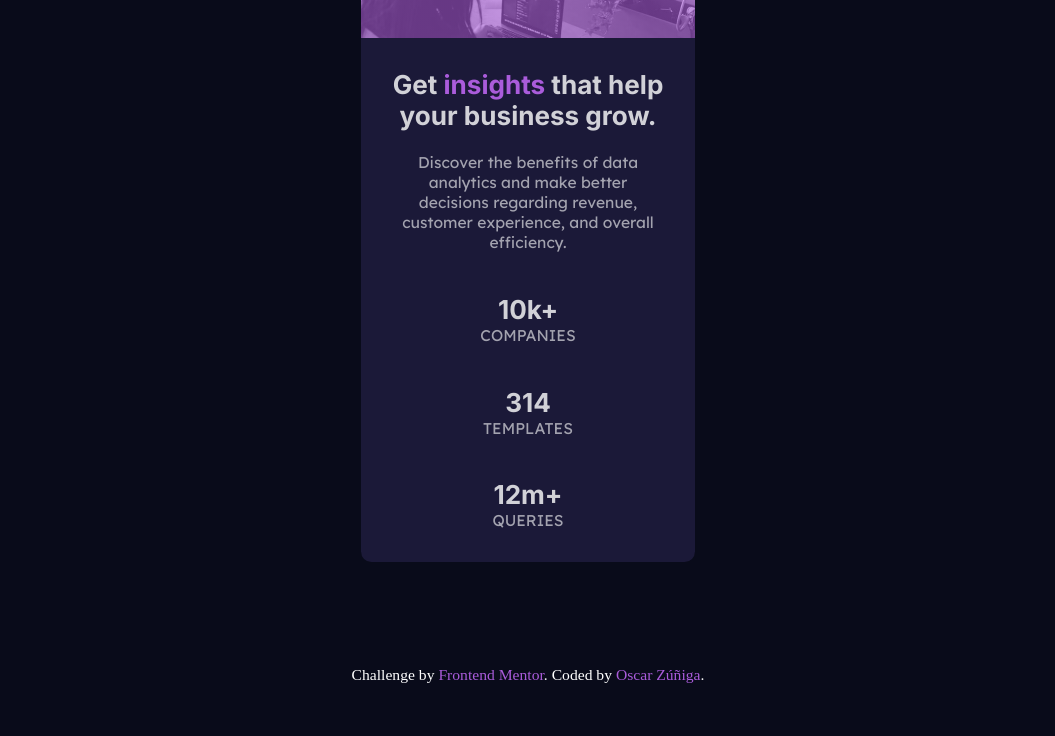
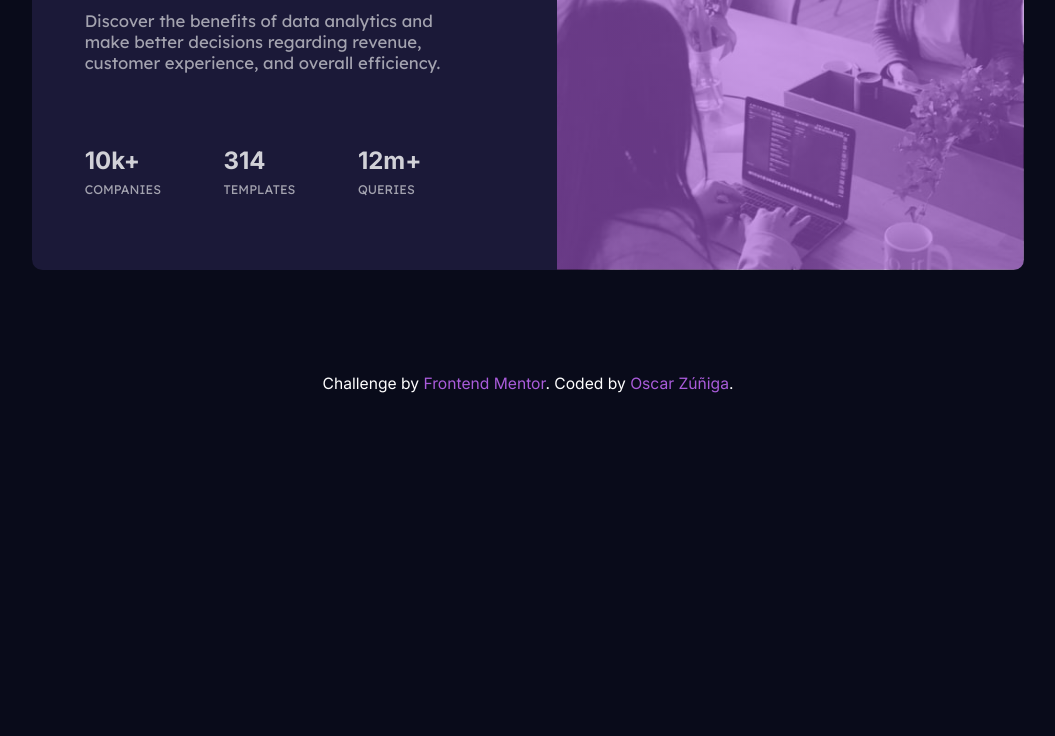
Before and after one commit to 1994oscar/stats-preview-card-component-main-chlg-05, a website: page index.html in a window 1280 px wide. Shown: the part 275-1011 px from the top of the page, without its empty margins (112-1167 px from the left). After the commit the page ends 800 px from the top, so only its background shows below. Drawn offline with Linux system fonts and the light colour scheme.

Commit message:
Updated Readme file and add desktop media queries

```diff
--- a/index.html
+++ b/index.html
@@ -41,7 +41,7 @@
   <footer>
     <div class="attribution">
       Challenge by <a href="https://www.frontendmentor.io?ref=challenge" target="_blank">Frontend Mentor</a>.
-      Coded by <a href="#">Oscar Zúñiga</a>.
+      Coded by <a target="_blank" href="https://www.xn--oscarziga-q6a2h.com/">Oscar Zúñiga</a>.
     </div>
   </footer>
 </body>
--- a/sass/base/_base.scss
+++ b/sass/base/_base.scss
@@ -35,6 +35,7 @@ body{
 }
 
 .attribution{
+    font-family: 'Inter', sans-serif;
     text-align: center;
     color: $white-main;
     font-size: 1.5rem;
--- a/sass/components/_stats-preview.scss
+++ b/sass/components/_stats-preview.scss
@@ -4,20 +4,28 @@
     width: 32rem;
     height: auto;
     background-color: $dark-desaturated-blue-card;
+
     &-header{
         height: 20rem;
         width: auto;
         border-top-left-radius: 1rem;
         border-top-right-radius: 1rem;
         background: linear-gradient(rgba($soft-violet-accent,.6), rgba($soft-violet-accent,.6)), url("../../images/image-header-mobile.jpg");  /* Chrome 10-25, Safari 5.1-6 */
-        //background: linear-gradient(rgb(72,0,72,0.8), rgb(192,72,72,0.8)), url("https://ik.imagekit.io/ikmedia/blog/hero-image.jpeg"); /* W3C, IE 10+/ Edge, Firefox 16+, Chrome 26+, Opera 12+, Safari 7+ */
         background-size: cover;
         background-repeat: no-repeat;
+        background-position: center;
+
+        @include media-min(1024px){
+            width: 100%;
+            height: auto;
+            border-bottom-right-radius: 1rem;
+            border-top-left-radius: 0;
+        }
     }
 
     &-body{
+        padding: 3rem;
 
-        margin: 3rem;
         &__title{
             text-align: center;
             color: $white-main;
@@ -26,8 +34,13 @@
             font-weight: 700;
             color: $slightly-transparent-white-stat-headings;
 
-            >strong{
+            & strong{
                 color: $soft-violet-accent;
+            }
+
+            @include media-min(1024px){
+               text-align: left;
+               font-size: 3.3rem;
             }
         }
 
@@ -37,6 +50,12 @@
             font-family: 'Lexend Deca', sans-serif;
             font-size: 1.5rem;
             color: $slightly-transparent-white-paragraph;
+
+            @include media-min(1024px){
+                text-align: left;
+                font-size: 1.6rem;
+                margin-top: 2.5rem;
+            }
         }
 
         &-info{
@@ -49,7 +68,12 @@
                     text-align: center;
                     display: block;
                     color: $slightly-transparent-white-stat-headings;
-                    font-size: 2.5rem;
+                    font-size: 2.3rem;
+                    margin-bottom: .5rem;
+
+                    @include media-min(1024px){
+                        text-align: left;
+                    }
                 }
 
                 & span{
@@ -57,10 +81,37 @@
                     display: block;
                     color: $slightly-transparent-white-paragraph;
                     font-family: 'Lexend Deca', sans-serif; ;
-                    font-size: 1.5rem;
+                    font-size: 1.2rem;
                     text-transform: uppercase;
+
+                    @include media-min(1024px){
+                        text-align: left;
+                    }
                 }
             }
+
+            @include media-min(1024px){
+                margin-top: 3rem;
+                display: flex;
+                justify-content: space-between;
+                align-items: baseline;
+                padding-right: 3rem;
+            }
         }
+
+        @include media-min(1024px){
+            margin-top: 4rem;
+            margin-bottom: 4rem;
+            width: 90rem;
+            padding-right: 10rem;
+            padding-left: 5rem;
+         }
+    }
+
+    @include media-min(1024px){
+        display: flex;
+        flex-direction: row-reverse;
+        width: 95rem;
+        height: auto;
     }
 }
--- a/sass/main.scss
+++ b/sass/main.scss
@@ -1,4 +1,5 @@
 @import './abstracts/variables';
+@import './mixins/media-queries';
 @import './base/base';
 @import './components/card';
 @import './components/stats-preview';
--- /dev/null
+++ b/sass/mixins/_media-queries.scss
@@ -0,0 +1,5 @@
+@mixin media-min ($min){
+    @media screen and (min-width: $min){
+        @content;
+    }
+}
```
Also changed, not shown: README-template.md (deleted), README.md, css/styles.css, design/screenshot-soluion.png (added), 2 other files.
